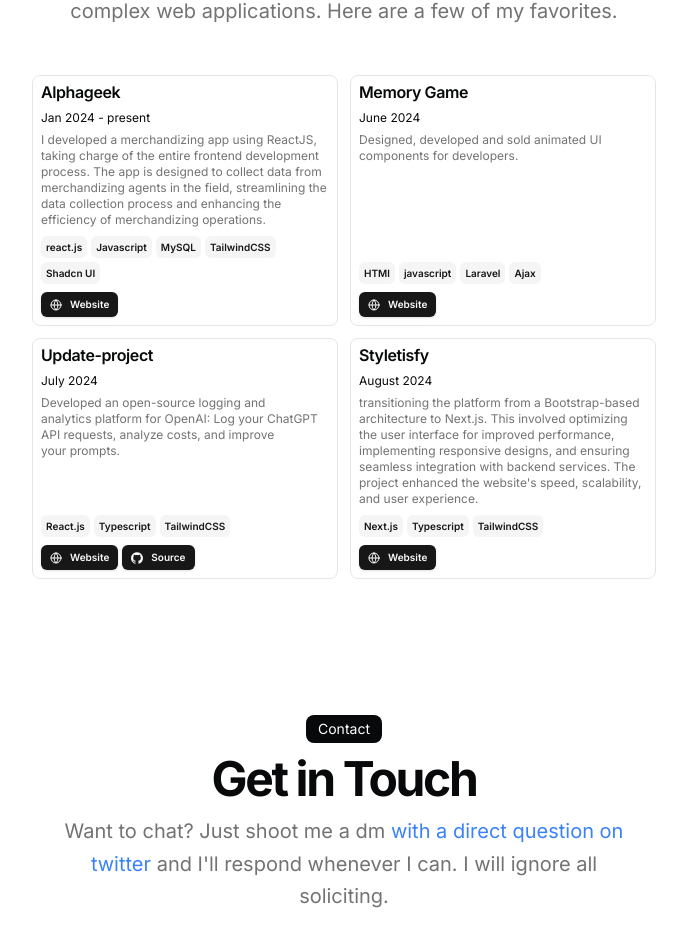
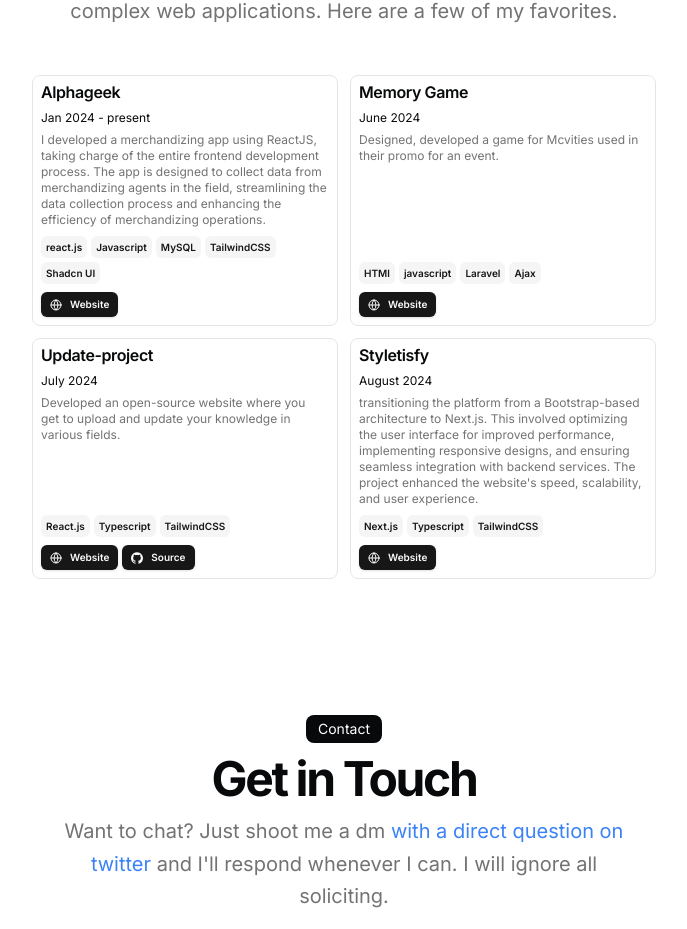
Before and after one commit to Onidamilola/my-portfolio, a Next.js app: page / in a window 1280 px wide. Shown: the part 979-1908 px from the top of the page, without its empty margins (296-983 px from the left). Built offline with nearby package versions, Linux system fonts and the light colour scheme.

Commit message:
changed the project description

```diff
--- a/src/app/page.tsx
+++ b/src/app/page.tsx
@@ -144,7 +144,6 @@
                   dates={project.dates}
                   tags={project.technologies}
                   image={project.image}
-                  video={project.video}
                   links={project.links}
                 />
               </BlurFade>
--- a/src/data/resume.tsx
+++ b/src/data/resume.tsx
@@ -122,8 +122,6 @@
         },
       ],
       image: "",
-      // video:
-      //   "https://pub-83c5db439b40468498f97946200806f7.r2.dev/chat-collect.mp4",
     },
     {
       title: "Memory Game",
@@ -131,7 +129,7 @@
       dates: "June 2024",
       active: true,
       description:
-        "Designed, developed and sold animated UI components for developers.",
+        "Designed, developed a game for Mcvities used in their promo for an event.",
       technologies: [
         "HTMl",
         "javascript",
@@ -147,7 +145,6 @@
         },
       ],
       image: "",
-      // video: "https://cdn.magicui.design/bento-grid.mp4",
     },
     {
       title: "Update-project",
@@ -155,7 +152,7 @@
       dates: "July 2024",
       active: true,
       description:
-        "Developed an open-source logging and analytics platform for OpenAI: Log your ChatGPT API requests, analyze costs, and improve your prompts.",
+        "Developed an open-source website where you get to upload and update your knowledge in various fields.",
       technologies: [
         "React.js",
         "Typescript",
@@ -174,7 +171,6 @@
         },
       ],
       image: "",
-      // video: "https://cdn.llm.report/openai-demo.mp4",
     },
     {
       title: "Styletisfy",
@@ -196,8 +192,6 @@
         },
       ],
       image: "",
-      // video:
-        // "https://pub-83c5db439b40468498f97946200806f7.r2.dev/automatic-chat.mp4",
     },
   ],
  } as const;
```
